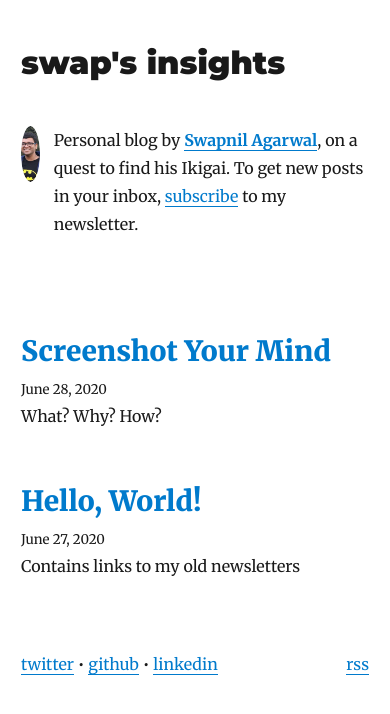
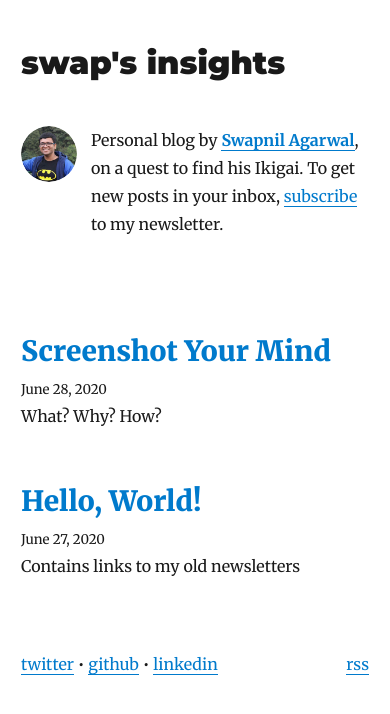
Before and after one commit to swapagarwal/writes, a Gatsby site: page / in a window 390 px wide. Built offline with nearby package versions, Linux system fonts and the light colour scheme; Gatsby itself is replaced by a stand-in of ours; some packages are replaced by stand-ins of ours.

Commit message:
fix bio image on mobile

```diff
--- a/src/components/bio.js
+++ b/src/components/bio.js
@@ -49,8 +49,8 @@ const Bio = () => {
         style={{
           marginRight: rhythm(1 / 2),
           marginBottom: 0,
-          width: rhythm(2),
-          height: rhythm(2),
+          minWidth: rhythm(2),
+          minHeight: rhythm(2),
           borderRadius: `100%`,
         }}
         imgStyle={{
```
